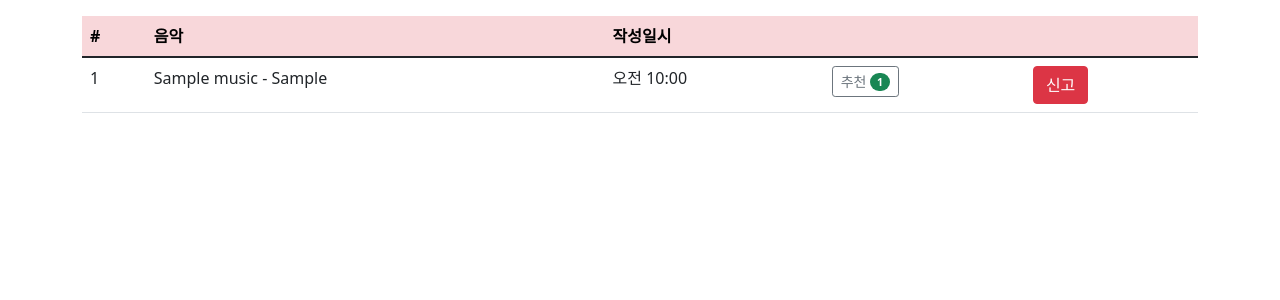
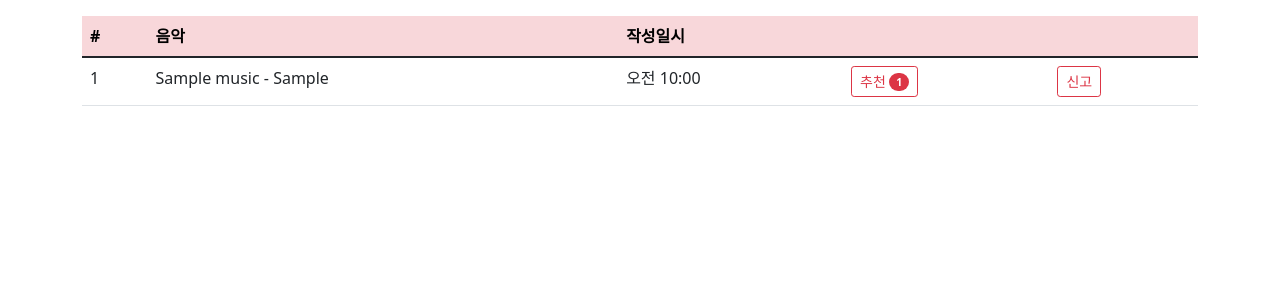
Before and after one commit to jy831/77projects, a Django app: page / in a window 1280 px wide. Shown: the part 57-357 px from the top of the page. Run offline with Django 4.2, Linux system fonts and the light colour scheme; tables that the repository leaves empty hold one stand-in row (values such as "Sample post"); some libraries are stand-ins or nearby versions.

Commit message:
버튼 수정

```diff
--- a/templates/pickever/music_list.html
+++ b/templates/pickever/music_list.html
@@ -33,8 +33,8 @@
             <td>{{ music.create_date.time }}</td>
             <td class="my-3">
                 <a href="javascript:void(0)" data-uri="{% url 'pickever:music_vote' music.id  %}"
-               class="recommend btn btn-sm btn-outline-secondary"> 추천
-                <span class="badge rounded-pill bg-success">{{music.voter.count}}</span>
+               class="recommend btn btn-sm btn-outline-danger"> 추천
+                <span class="badge rounded-pill bg-danger">{{music.voter.count}}</span>
             </a>
                  {% if request.user == music.author %}
                  <a href="javascript:void(0)" class="delete btn btn-sm btn-outline-danger"
@@ -43,7 +43,7 @@
             </td>
             <td class="my-3">
                  {% if request.user != music.author %}
-                  <a href= "{% url 'pickever:report_create' %}" class="btn btn-danger">신고</a>
+                  <a href= "{% url 'pickever:report_create' %}" class="btn btn-sm btn-outline-danger">신고</a>
                  {% endif %}
             </td>
         </tr>
```
